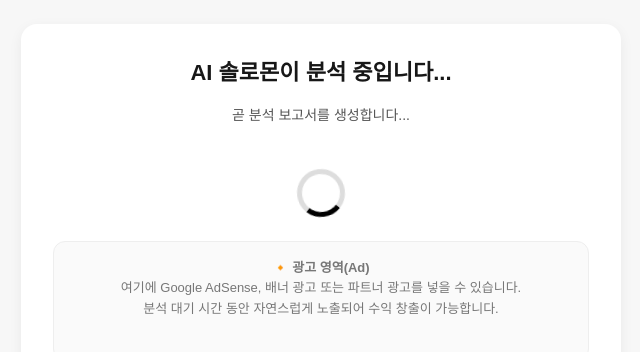
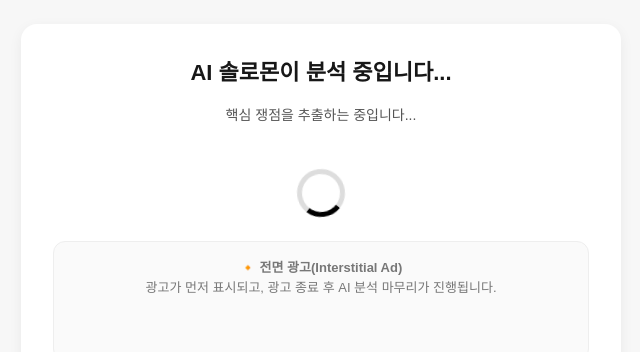
Before and after one commit to hwbyun34/AI_SOLOMON, a Next.js app: page /loading in a window 1280 px wide. Before the commit this address had no page. Shown: the part 192-544 px from the top of the page, without its empty margins (319-959 px from the left). Built offline with nearby package versions, Linux system fonts and the light colour scheme.

Commit message:
loading update

```diff
--- a/app/loading/page.tsx
+++ b/app/loading/page.tsx
@@ -8,30 +8,49 @@ export default function LoadingPage() {
   const [phase, setPhase] = useState(0);
 
   useEffect(() => {
+    // ① 전면 광고 호출 (승인 후 실제 코드 삽입)
+    const loadAd = () => {
+      try {
+        // 전면광고 선언 자리
+        // (adsbygoogle = window.adsbygoogle || []).push({
+        //   google_ad_client: "ca-pub-xxxx",
+        //   enable_page_level_ads: true,
+        //   overlays: {bottom: true}
+        // });
+      } catch (e) {
+        console.log("Ad load error", e);
+      }
+    };
+
+    loadAd();
+
+    // ② 단계별 메시지 (최대 15초 가정)
     const messages = [
-      "AI 솔로몬이 사건을 읽고 핵심 요소를 파악하는 중입니다...",
-      "관련 유사 사례와 논리를 탐색하는 중입니다...",
-      "AI 패널들이 각각 의견을 정리하고 있습니다...",
-      "곧 분석 보고서를 생성합니다..."
+      "AI 솔로몬이 사건 내용을 분석하고 있습니다...",
+      "핵심 쟁점을 추출하는 중입니다...",
+      "유사 사례 및 논리를 검토하는 중...",
+      "AI 패널 의견을 종합하고 있습니다...",
+      "최종 분석 보고서를 정리하고 있습니다..."
     ];
 
     messages.forEach((_, index) => {
-      setTimeout(() => setPhase(index), index * 900);
+      setTimeout(() => setPhase(index), index * 3500); // 약 3.5초 × 5단계 ≈ 17~18초
     });
 
+    // ③ 총 20초 후 결과 페이지 이동
     const timer = setTimeout(() => {
       router.push("/report");
-    }, 3600);
+    }, 20000);
 
     return () => clearTimeout(timer);
   }, [router]);
 
-  // 변화하는 문장 리스트
   const messages = [
-    "AI 솔로몬이 사건을 읽고 핵심 요소를 파악하는 중입니다...",
-    "관련 유사 사례와 논리를 탐색하는 중입니다...",
-    "AI 패널들이 각각 의견을 정리하고 있습니다...",
-    "곧 분석 보고서를 생성합니다..."
+    "AI 솔로몬이 사건 내용을 분석하고 있습니다...",
+    "핵심 쟁점을 추출하는 중입니다...",
+    "유사 사례 및 논리를 검토하는 중...",
+    "AI 패널 의견을 종합하고 있습니다...",
+    "최종 분석 보고서를 정리하고 있습니다..."
   ];
 
   return (
@@ -58,18 +77,10 @@ export default function LoadingPage() {
           position: "relative",
         }}
       >
-        {/* 제목 */}
-        <h2
-          style={{
-            fontSize: 22,
-            fontWeight: 700,
-            marginBottom: 16,
-          }}
-        >
+        <h2 style={{ fontSize: 22, fontWeight: 700, marginBottom: 16 }}>
           AI 솔로몬이 분석 중입니다...
         </h2>
 
-        {/* 동적 문구 */}
         <p
           style={{
             height: 40,
@@ -82,7 +93,6 @@ export default function LoadingPage() {
           {messages[phase]}
         </p>
 
-        {/* 로딩 아이콘 */}
         <div style={{ marginBottom: 24 }}>
           <div
             style={{
@@ -111,15 +121,12 @@ export default function LoadingPage() {
             lineHeight: 1.6,
           }}
         >
-          🔸 <strong>광고 영역(Ad)</strong>
+          🔸 <strong>전면 광고(Interstitial Ad)</strong>
           <br />
-          여기에 Google AdSense, 배너 광고 또는 파트너 광고를 넣을 수 있습니다.
-          <br />
-          분석 대기 시간 동안 자연스럽게 노출되어 수익 창출이 가능합니다.
+          광고가 먼저 표시되고, 광고 종료 후 AI 분석 마무리가 진행됩니다.
         </div>
       </div>
 
-      {/* animation keyframes */}
       <style>{`
         @keyframes spin {
           from { transform: rotate(0deg); }
```
